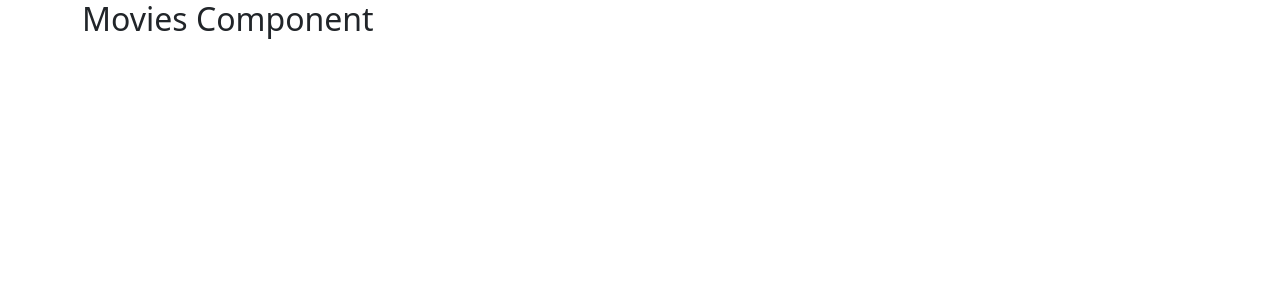
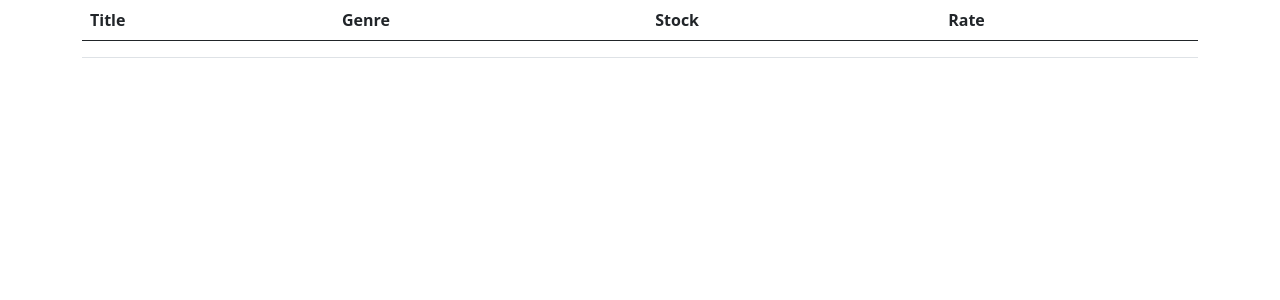
Before and after one commit to abbasi-naim/react-list-movie, a React (Create React App) app: page / in a window 1280 px wide. Shown: the top 300 px of the page. Built offline with nearby package versions, Linux system fonts and the light colour scheme.

Commit message:
create bootstrap table to show movie list

```diff
--- a/src/components/movies.jsx
+++ b/src/components/movies.jsx
@@ -3,9 +3,24 @@
 class Movies extends React.Component {
   render() {
     return (
-      <div>
-        <h2>Movies Component</h2>
-      </div>
+      <table className="table">
+        <thead>
+          <tr>
+            <th>Title</th>
+            <th>Genre</th>
+            <th>Stock</th>
+            <th>Rate</th>
+          </tr>
+        </thead>
+        <tbody>
+          <tr>
+            <td></td>
+            <td></td>
+            <td></td>
+            <td></td>
+          </tr>
+        </tbody>
+      </table>
     );
   }
 }
```
